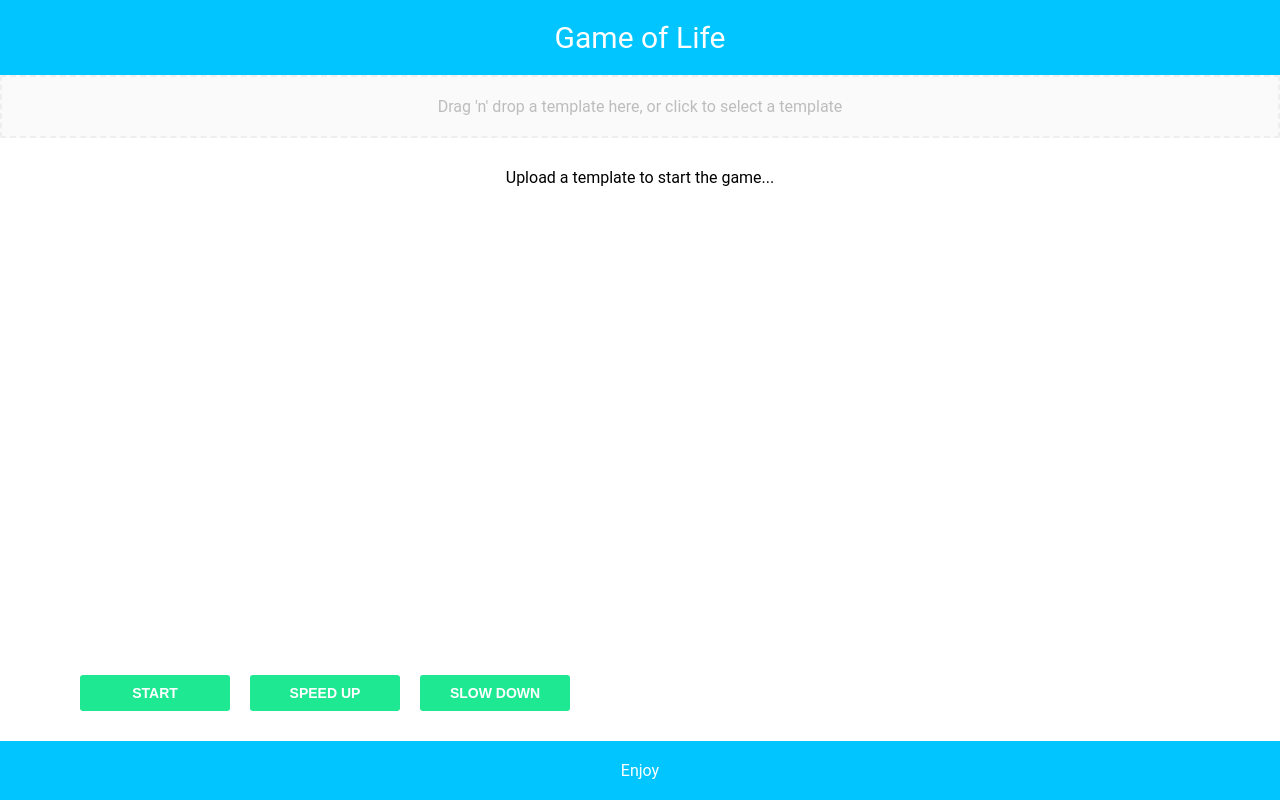
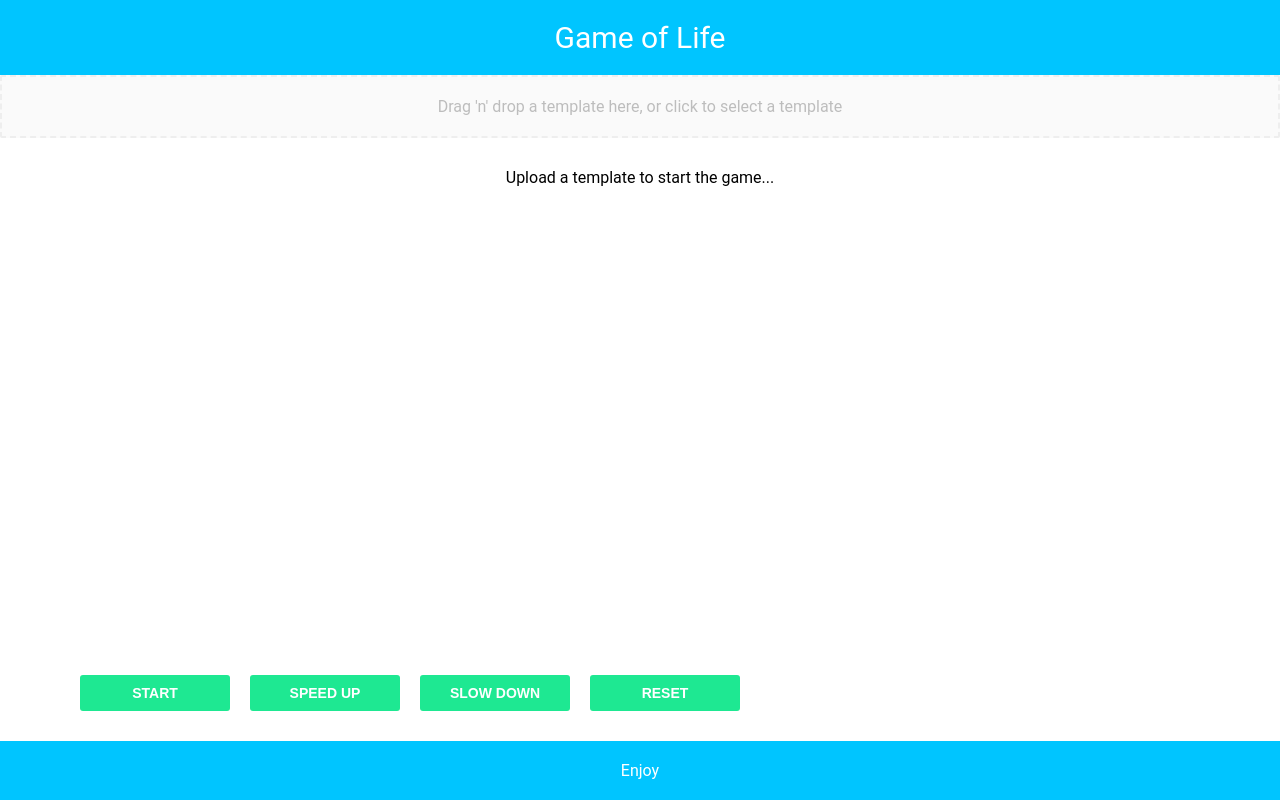
Before and after one commit to fedeviotti/game-of-life, a React (Create React App) app: page / in a window 1280 px wide. Built offline with nearby package versions, Linux system fonts and the light colour scheme.

Commit message:
add stop on new load and clear simulation

```diff
--- a/src/App.tsx
+++ b/src/App.tsx
@@ -10,6 +10,7 @@ import Toolbar from './components/Toolbar/Toolbar';
 
 function App() {
   const [grid, setGrid] = useState<boolean[][]>([]);
+  const [lastGrid, setLastGrid] = useState<boolean[][]>([]);
   const [totalRows, setTotalRows] = useState<number>(0);
   const [totalCols, setTotalCols] = useState<number>(0);
   const [running, setRunning] = useState<boolean>(false);
@@ -34,6 +35,7 @@ function App() {
     gridFromFile: boolean[][]
   ) => {
     setGrid(gridFromFile);
+    setLastGrid(gridFromFile);
     setTotalRows(rows);
     setTotalCols(cols);
     // initialize cells to evaluate
@@ -50,8 +52,8 @@ function App() {
   runningRef.current = running;
   const gridRef = useRef(grid);
   gridRef.current = grid;
-  const cellToEvaluateNextGenRef = useRef(cellToEvaluateNextGen);
-  cellToEvaluateNextGenRef.current = cellToEvaluateNextGen;
+  //const cellToEvaluateNextGenRef = useRef(cellToEvaluateNextGen);
+  //cellToEvaluateNextGenRef.current = cellToEvaluateNextGen;
   const totalRowsRef = useRef(totalRows);
   totalRowsRef.current = totalRows;
   const totalColsRef = useRef(totalCols);
@@ -133,6 +135,14 @@ function App() {
     }
   };
 
+  const clearSimulation = (reloadLast: boolean) => {
+    setRunning(false);
+    runningRef.current = false;
+    setGrid(reloadLast ? lastGrid : []);
+    cellsToEvaluate.clear();
+    cellToEvaluateNextGen.clear();
+  };
+
   const changeSpeedSimulation = (delta: number) => {
     // increase/decrease timeout
     setSimulationTimeout(() => delta + simulationTimeout);
@@ -141,12 +151,16 @@ function App() {
   return (
     <StyledApp>
       <StyledHeader>Game of Life</StyledHeader>
-      <StyledDropzone onInitGenLoaded={initGridFromFile} />
+      <StyledDropzone
+        onInitGenLoaded={initGridFromFile}
+        clearSimulation={clearSimulation}
+      />
       <Grid rows={totalRows} cols={totalCols} grid={grid} />
       <Toolbar
         running={running}
         toggleSimulation={toggleSimulation}
         changeSpeedSimulation={changeSpeedSimulation}
+        clearSimulation={clearSimulation}
       />
       <StyledFooter>Enjoy</StyledFooter>
     </StyledApp>
--- a/src/components/StyledComponents/StyledDropzone.tsx
+++ b/src/components/StyledComponents/StyledDropzone.tsx
@@ -27,6 +27,7 @@ export interface StyledDropzoneProps {
     cols: number,
     grid: boolean[][]
   ) => void;
+  clearSimulation: (reloadLast: boolean) => void;
 }
 
 const StyledDropzone: React.FC<StyledDropzoneProps> = props => {
@@ -37,6 +38,7 @@ const StyledDropzone: React.FC<StyledDropzoneProps> = props => {
       reader.onabort = () => console.log('file reading was aborted');
       reader.onerror = () => console.log('file reading has failed');
       reader.onload = () => {
+        props.clearSimulation(false);
         const binaryStr = String(reader.result);
         // Read the string and extract the values for initial state
         const [generation, rowsAndCols, ...grid] = binaryStr?.split(/\n/);
@@ -46,7 +48,6 @@ const StyledDropzone: React.FC<StyledDropzoneProps> = props => {
         const initialGrid = grid.map<boolean[]>(row =>
           row.split('').map(value => value === '*')
         );
-
         props.onInitGenLoaded(generationNumber, rows, cols, initialGrid);
       };
       reader.readAsText(file);
--- a/src/components/StyledComponents/StyledToolbar.tsx
+++ b/src/components/StyledComponents/StyledToolbar.tsx
@@ -4,6 +4,7 @@ export interface ToolbarProps {
   running: boolean;
   toggleSimulation: () => void;
   changeSpeedSimulation: (delta: number) => void;
+  clearSimulation: (reloadLast: boolean) => void;
 }
 
 const StyledToolbar = styled.div`
--- a/src/components/Toolbar/Toolbar.tsx
+++ b/src/components/Toolbar/Toolbar.tsx
@@ -12,6 +12,9 @@ const Toolbar: React.FC<ToolbarProps> = props => {
   const slowDownSimulation = () => {
     props.changeSpeedSimulation(100);
   };
+  const clearSimulation = () => {
+    props.clearSimulation(true);
+  };
 
   return (
     <StyledToolbar>
@@ -20,6 +23,7 @@ const Toolbar: React.FC<ToolbarProps> = props => {
       </StyledButton>
       <StyledButton onClick={speedUpSimulation}>Speed Up</StyledButton>
       <StyledButton onClick={slowDownSimulation}>Slow Down</StyledButton>
+      <StyledButton onClick={clearSimulation}>Reset</StyledButton>
     </StyledToolbar>
   );
 };
```
